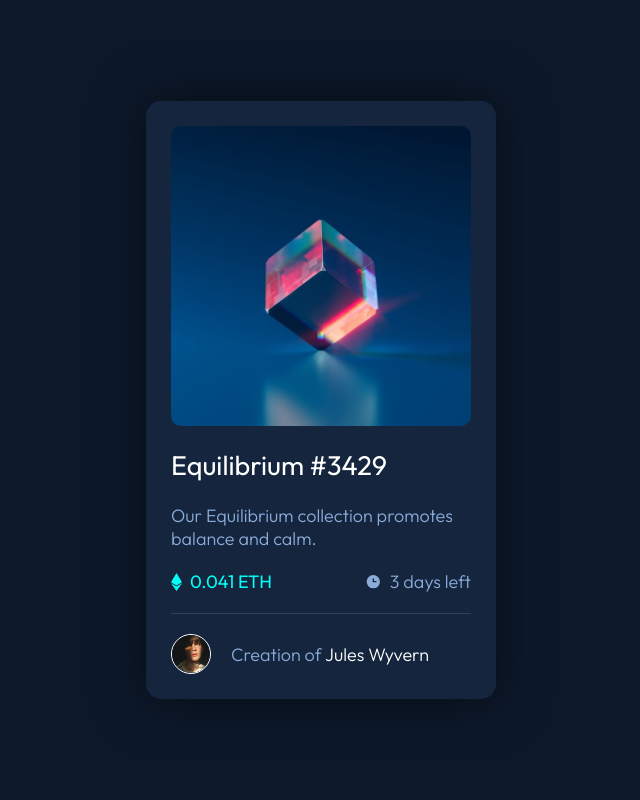
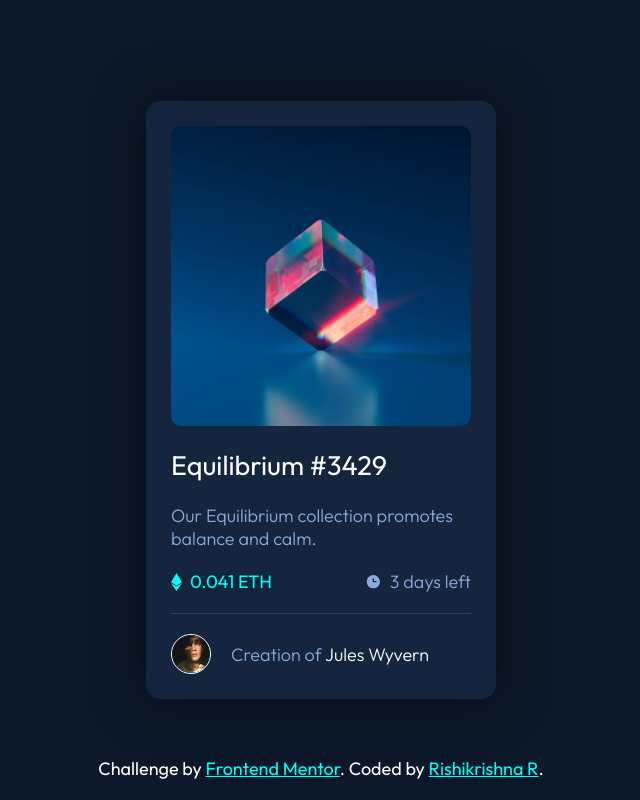
Before and after one commit to rishi1011/nft-content-placeholder, a plain HTML site: page index.html in a window 1280 px wide. Shown: the whole page, without its empty margins (319-959 px from the left). Drawn offline with Linux system fonts and the light colour scheme.

Commit message:
Added attribution

```diff
--- a/index.html
+++ b/index.html
@@ -26,6 +26,11 @@
         <div class="author animated-bg">
         </div>
     </div>
+
+    <div class="attribution">
+        Challenge by <a href="https://www.frontendmentor.io?ref=challenge" target="_blank" style="color: hsl(178, 100%, 50%);">Frontend Mentor</a>.
+        Coded by <a href="https://github.com/rishi1011" target="_blank" style="color: hsl(178, 100%, 50%);">Rishikrishna R</a>.
+    </div>
 </body>
 
 </html>
--- a/style.css
+++ b/style.css
@@ -169,3 +169,9 @@ p {
         background-position: -150% 0;
     }
 }
+
+.attribution{
+    position: absolute;
+    bottom: 20px;
+    color:hsl(0, 0%, 100%);
+}
```
